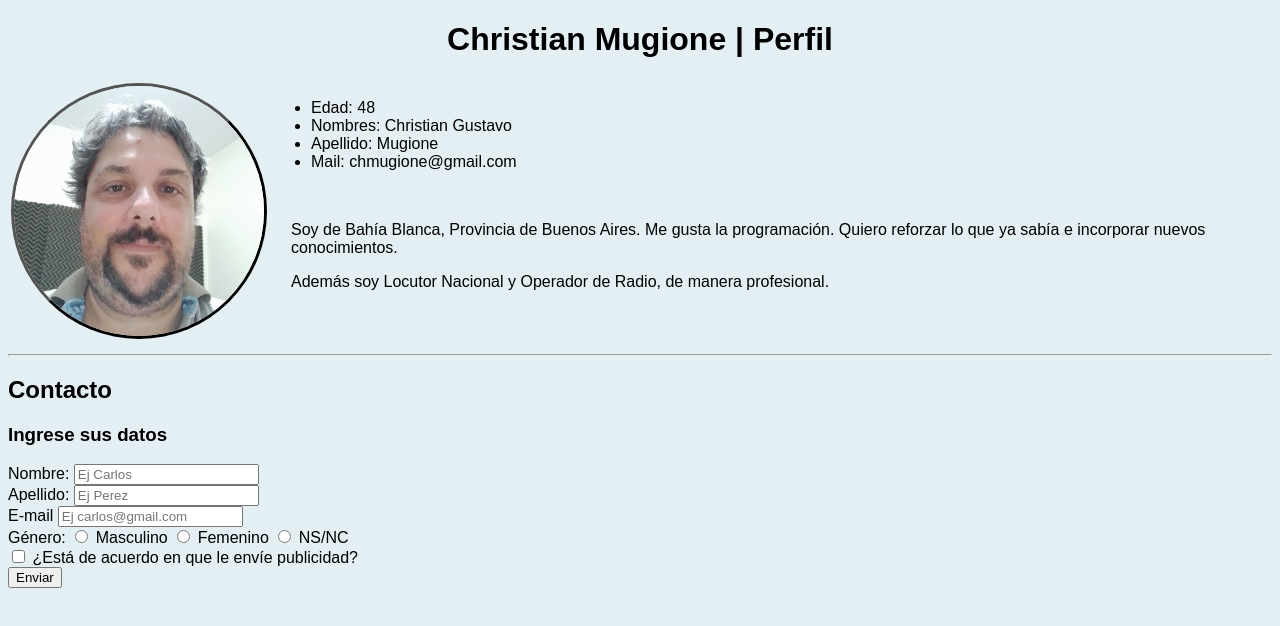
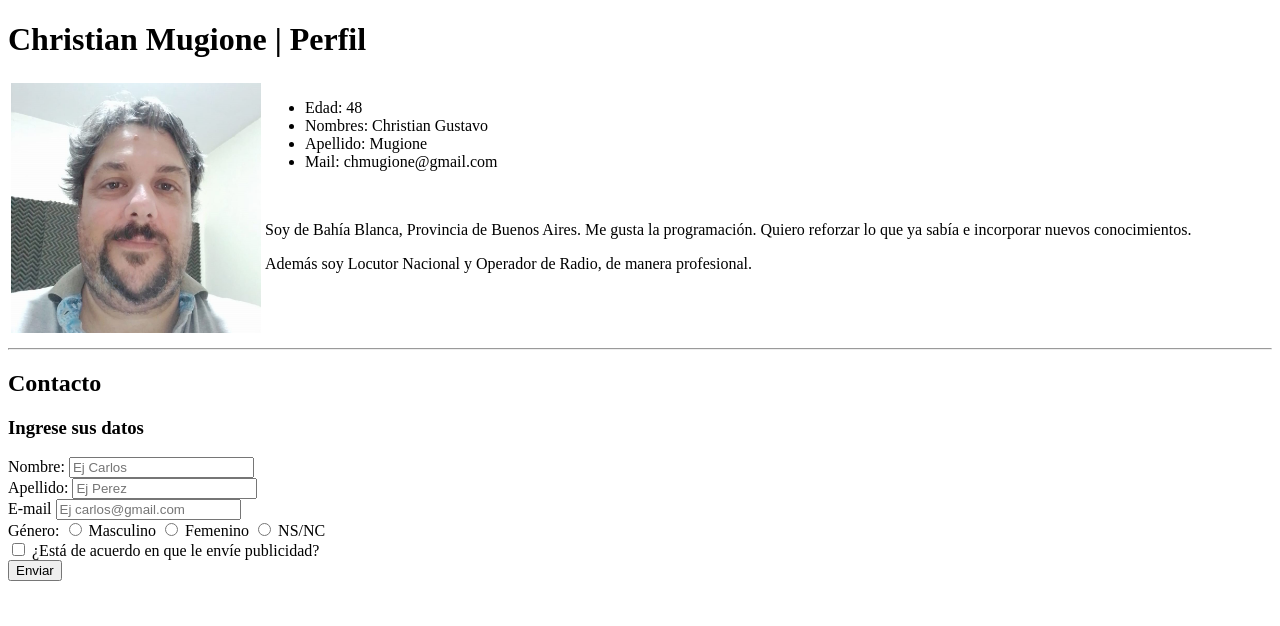
Before and after one commit to ChristianMugione/nucba-desafios, a plain HTML site: page index.html in a window 1280 px wide. Drawn offline with Linux system fonts and the light colour scheme.

Commit message:
Saque cosas que no habían pedido en el curso.

```diff
--- a/index.html
+++ b/index.html
@@ -6,7 +6,6 @@
     <meta http-equiv="X-UA-Compatible" content="IE=edge">
     <meta name="viewport" content="width=device-width, initial-scale=1.0">
     <title>Christian Mugione</title>
-    <link href="style.css" rel="stylesheet" type="text/css">
 
 </head>
 
@@ -20,7 +19,7 @@
                     <img src="img/christian-mugione-2023.jpeg" alt="Christian Mugione" width="250" />
 
                 </td>
-                <td valign="top" >
+                <td valign="top">
 
                     <ul>
                         <li>Edad: 48</li>
@@ -31,8 +30,9 @@
 
                     <br>
 
-                    <div style="padding-left: 20px;">
-                        <p>Soy de Bahía Blanca, Provincia de Buenos Aires. Me gusta la programación. Quiero reforzar lo que ya sabía e incorporar nuevos conocimientos.</p>
+                    <div>
+                        <p>Soy de Bahía Blanca, Provincia de Buenos Aires. Me gusta la programación. Quiero reforzar lo
+                            que ya sabía e incorporar nuevos conocimientos.</p>
                         <p>Además soy Locutor Nacional y Operador de Radio, de manera profesional.</p>
                     </div>
                 </td>
@@ -46,15 +46,15 @@
         <form action="">
             <h3>Ingrese sus datos</h3>
             <label for="nombre">Nombre: </label>
-            <input type="text" id="nombre" placeholder="Ej Carlos"/>
+            <input type="text" id="nombre" placeholder="Ej Carlos" />
             <br>
             <label for="apellido">Apellido: </label>
-            <input type="text" id="apellido" placeholder="Ej Perez"/>
+            <input type="text" id="apellido" placeholder="Ej Perez" />
             <br>
             <label for="correo">E-mail</label>
-            <input type="text" id="correo" placeholder="Ej carlos@gmail.com"/>
+            <input type="text" id="correo" placeholder="Ej carlos@gmail.com" />
             <br>
-            G&eacute;nero:
+            Género:
             <input type="radio" id="masculino" name="genero" />
             <label for="masculino">Masculino</label>
             <input type="radio" id="femenino" name="genero" />
--- a/style.css
+++ /dev/null
@@ -1,17 +0,0 @@
-body {
-    background: #e4eff3;
-}
-
-h1 {
-    text-align: center;
-}
-
-img {
-    border-radius: 50%;
-    border-style: outset;
-    border-color: black;
-}
-
-div {
-    font-family: Arial, Helvetica, sans-serif;
-}
```
Also changed, not shown: favicon.ico (deleted).
